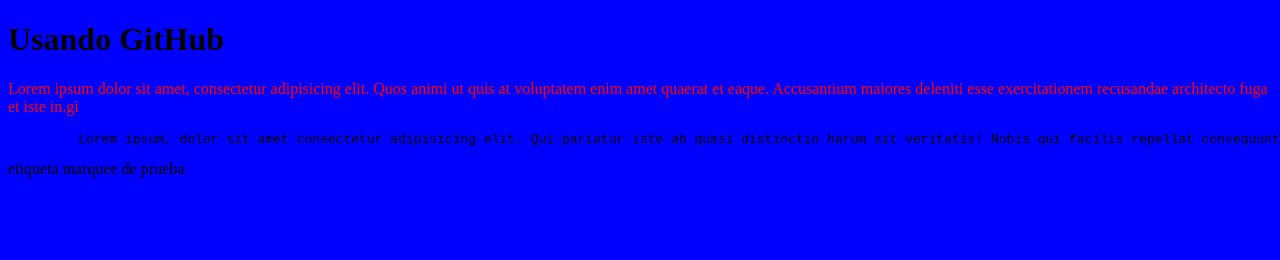
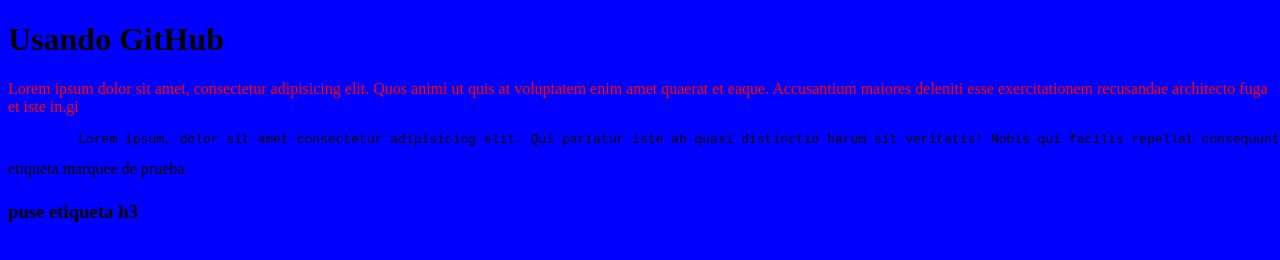
Before and after one commit to lucianomarinrodriguez/clase-15, a plain HTML site: page index.html in a window 1280 px wide. Shown: the top 260 px of the page. Drawn offline with Linux system fonts and the light colour scheme.

Commit message:
Update index.html

```diff
--- a/index.html
+++ b/index.html
@@ -12,5 +12,6 @@
     <p>Lorem ipsum dolor sit amet, consectetur adipisicing elit. Quos animi ut quis at voluptatem enim amet quaerat et eaque. Accusantium maiores deleniti esse exercitationem recusandae architecto fuga et iste in.gi</p>
     <pre>         Lorem ipsum, dolor sit amet consectetur adipisicing elit. Qui pariatur iste ab quasi distinctio harum sit veritatis! Nobis qui facilis repellat consequuntur optio placeat. Harum incidunt consequatur provident deleniti sint.            Lorem ipsum dolor sit amet consectetur adipisicing elit. Dolorem facere odit, ea deleniti optio tempora, illo suscipit culpa possimus numquam repellendus nesciunt et. Eum molestias cum in voluptas voluptatum ducimus!</pre>
     <marquee behavior="alternate" direction="right">etiqueta marquee de prueba</marquee>
+    <h3>puse etiqueta h3</h3>
 </body>
 </html>
```
